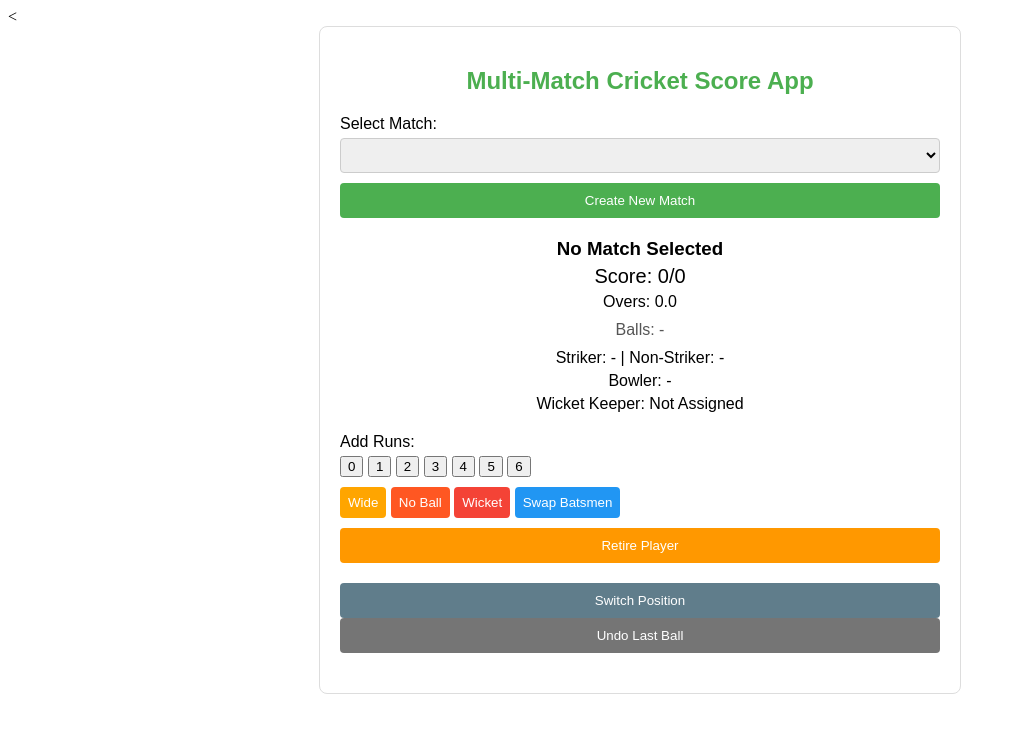
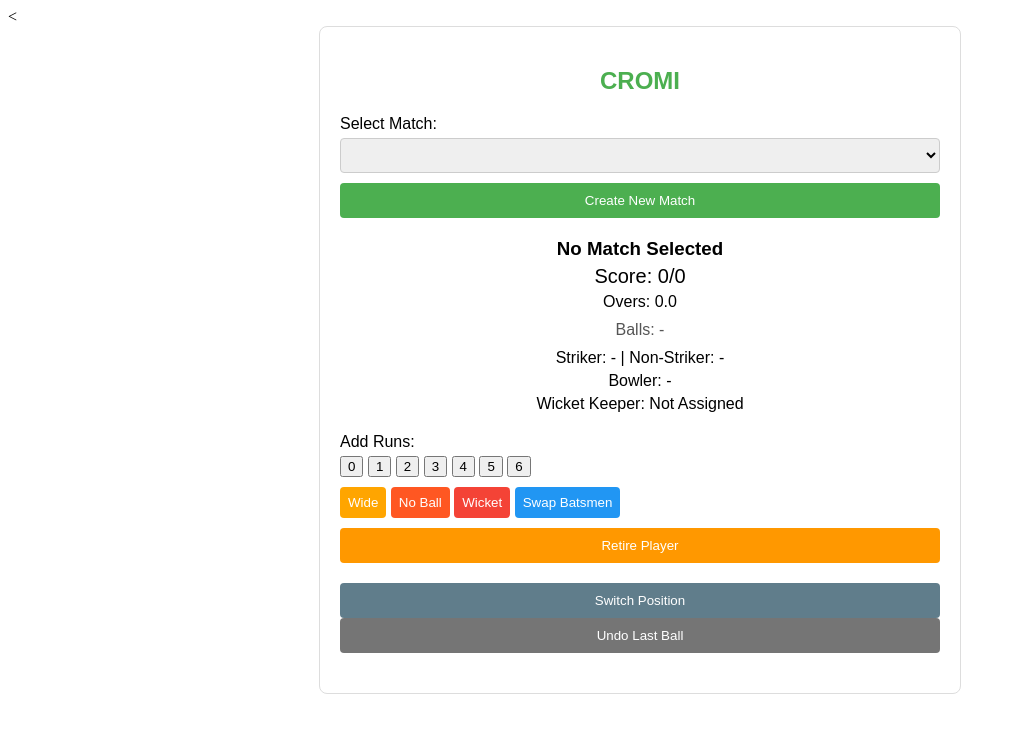
Before and after one commit to AnkanTheCoder/CROMI-V.12.09, a plain HTML site: page index.html in a window 1280 px wide. Shown: the whole page, without its empty margins (0-1015 px from the left). Drawn offline with Linux system fonts and the light colour scheme.

Commit message:
Update index.html

```diff
--- a/index.html
+++ b/index.html
@@ -1,7 +1,7 @@
 <link rel="shortcut icon" href="ball.webp">
 <title>CROMI - CRICKET SCORE APP</title>
 <<div style="font-family: Arial, sans-serif; padding: 20px; max-width: 600px; margin: auto; border: 1px solid #ddd; border-radius: 8px;">
-  <h2 style="text-align: center; color: #4CAF50;">Multi-Match Cricket Score App</h2>
+  <h2 style="text-align: center; color: #4CAF50;">CROMI</h2>
 
   <div style="margin-bottom: 20px;">
     <label for="matchSelector" style="display: block; margin-bottom: 5px;">Select Match:</label>
```
